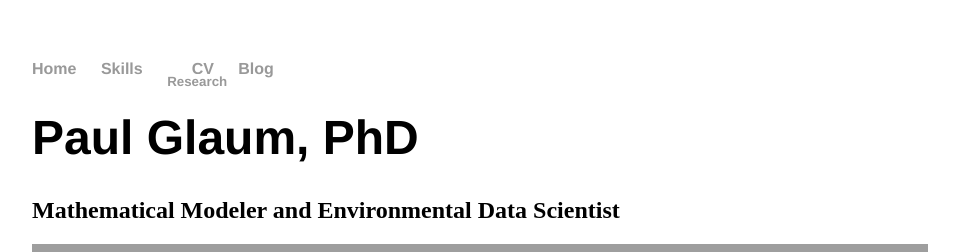
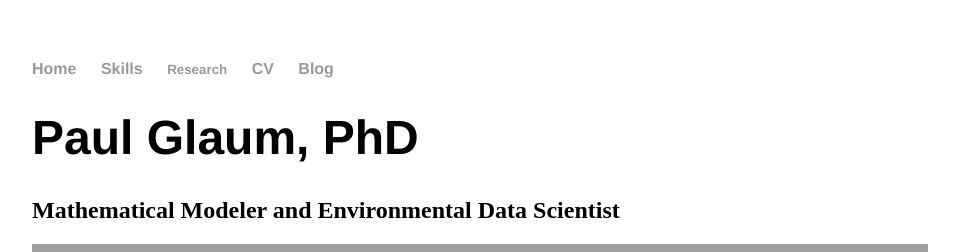
Before and after one commit to prglaum/prglaum.github.io, a Jekyll site: the page built from index.html, in a window 1280 px wide. Shown: the top 252 px of the page, without its empty margins (160-1119 px from the left). Built offline with Jekyll 4.4.1, drawn with Linux system fonts in a browser that asks for light colours.

Commit message:
Update main.css

```diff
--- a/css/main.css
+++ b/css/main.css
@@ -63,12 +63,11 @@ ul.posts li {
   overflow: hidden;
   color: white;
   padding: 0px;
-  background-color: white;
+  background-color: transparent;;
   font-family:'Helvetica', 'Arial', 'Sans-Serif';
   list-style: none;
   font-weight: bold;
   border: none;
-  position: absolute;
   /*display: inline; */
   /*margin-right: 20px;*/
 }
```
